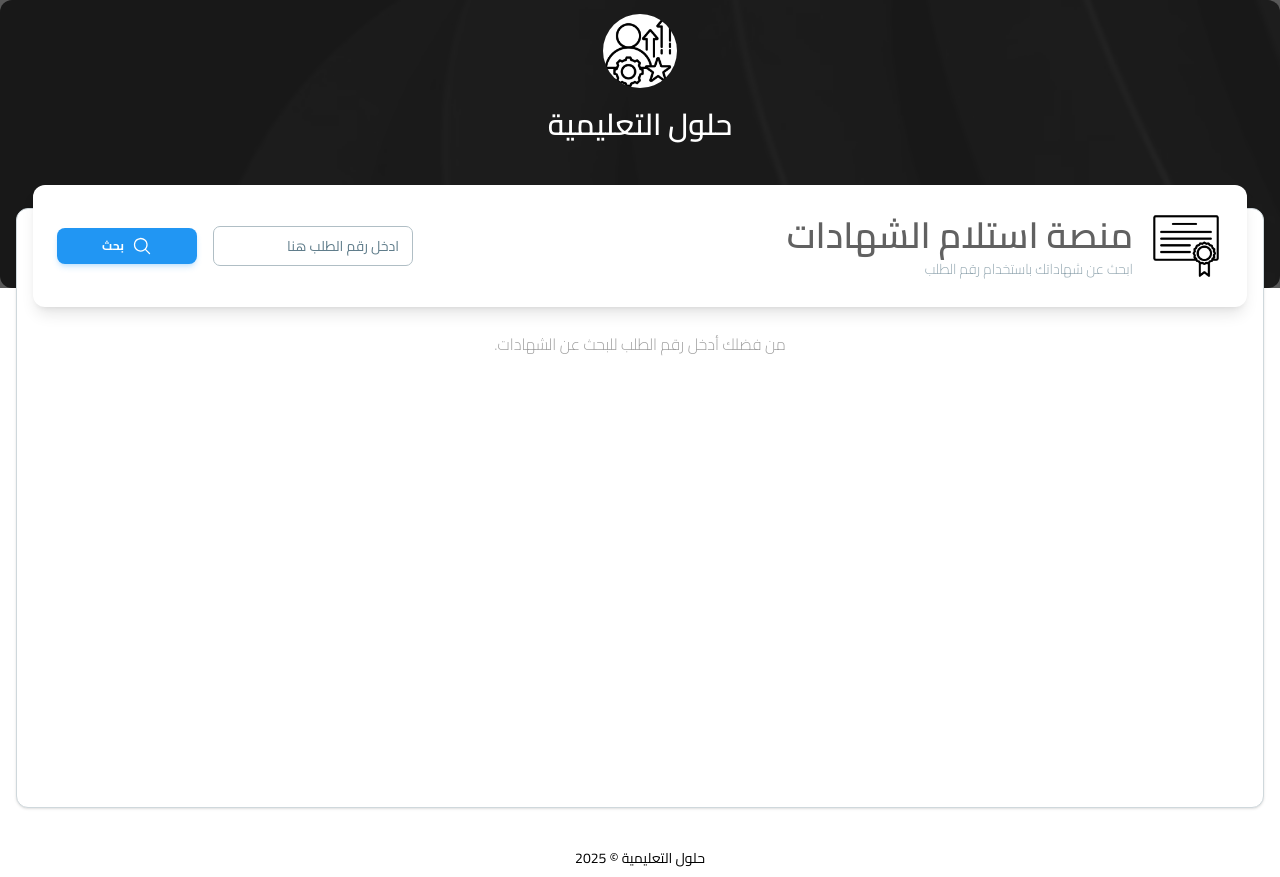
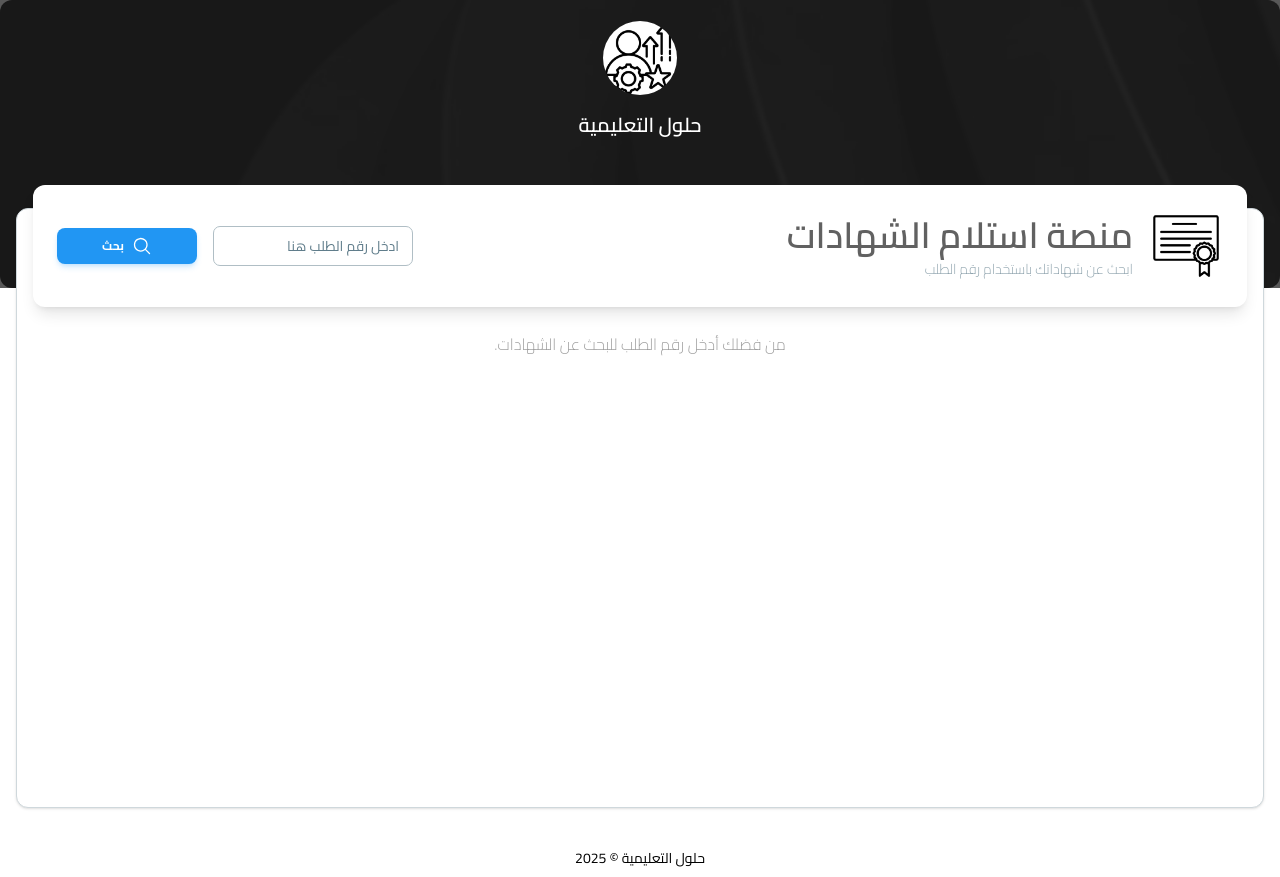
Before and after one commit to MahmoudKamal01/7lol_t3lemya, a React (Vite) app: page / in a window 1280 px wide. Built offline with nearby package versions, Linux system fonts and the light colour scheme.

Commit message:
Update StudentInterface.jsx

```diff
--- a/src/pages/StudentInterface.jsx
+++ b/src/pages/StudentInterface.jsx
@@ -66,7 +66,7 @@ export default function StudentsInterface() {
         <div className="absolute inset-0 bg-gray-900/75" />
         <div className="absolute inset-0 mb-32 flex flex-col justify-center items-center text-center p-4">
           <Avatar src="/img/logo.jpg" alt="Logo" size="xl" variant="circular" />
-          <Typography variant="h3" className="mt-4 text-white font-arabic">
+          <Typography variant="h5" className="mt-4 text-white font-arabic">
             حلول التعليمية
           </Typography>
         </div>
```
